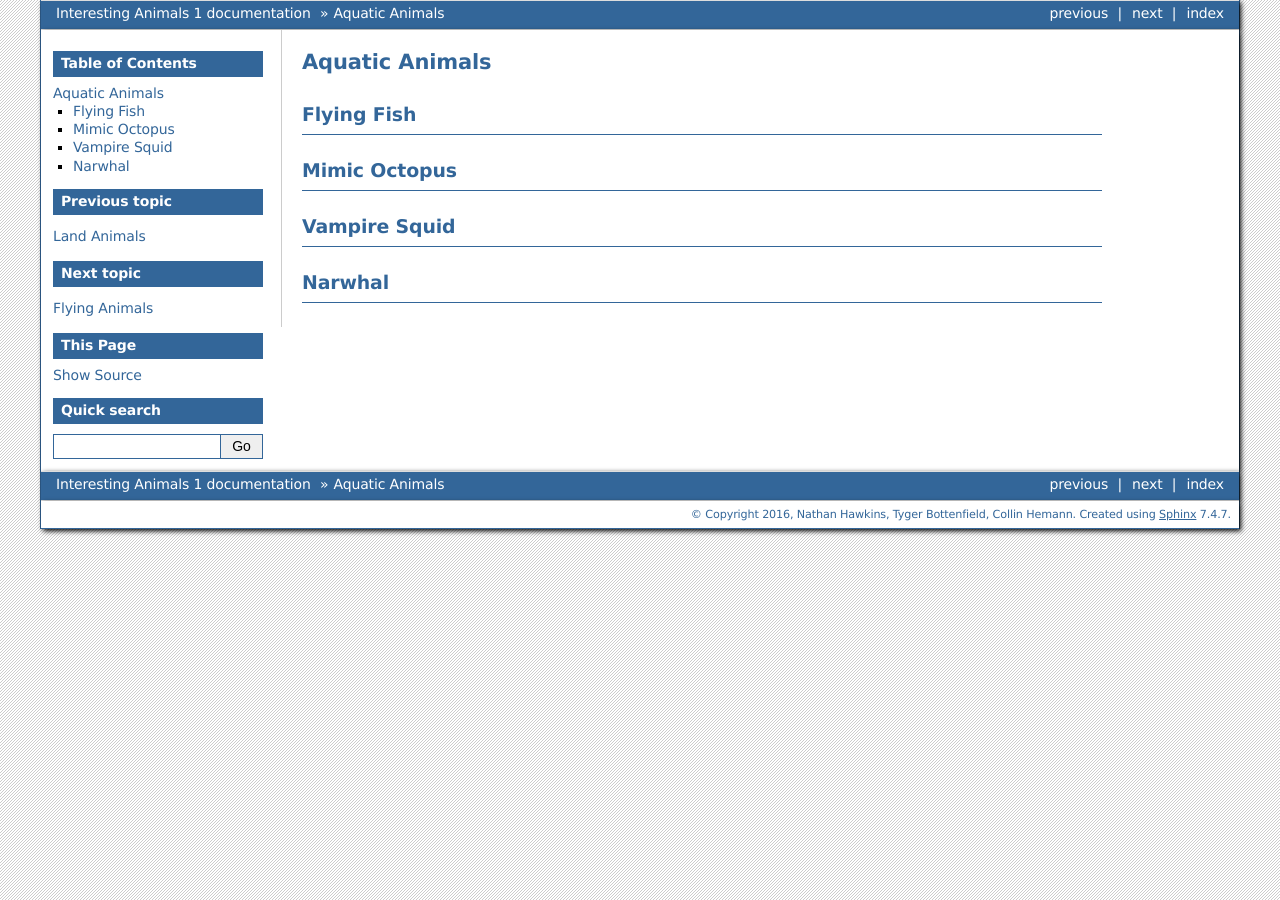
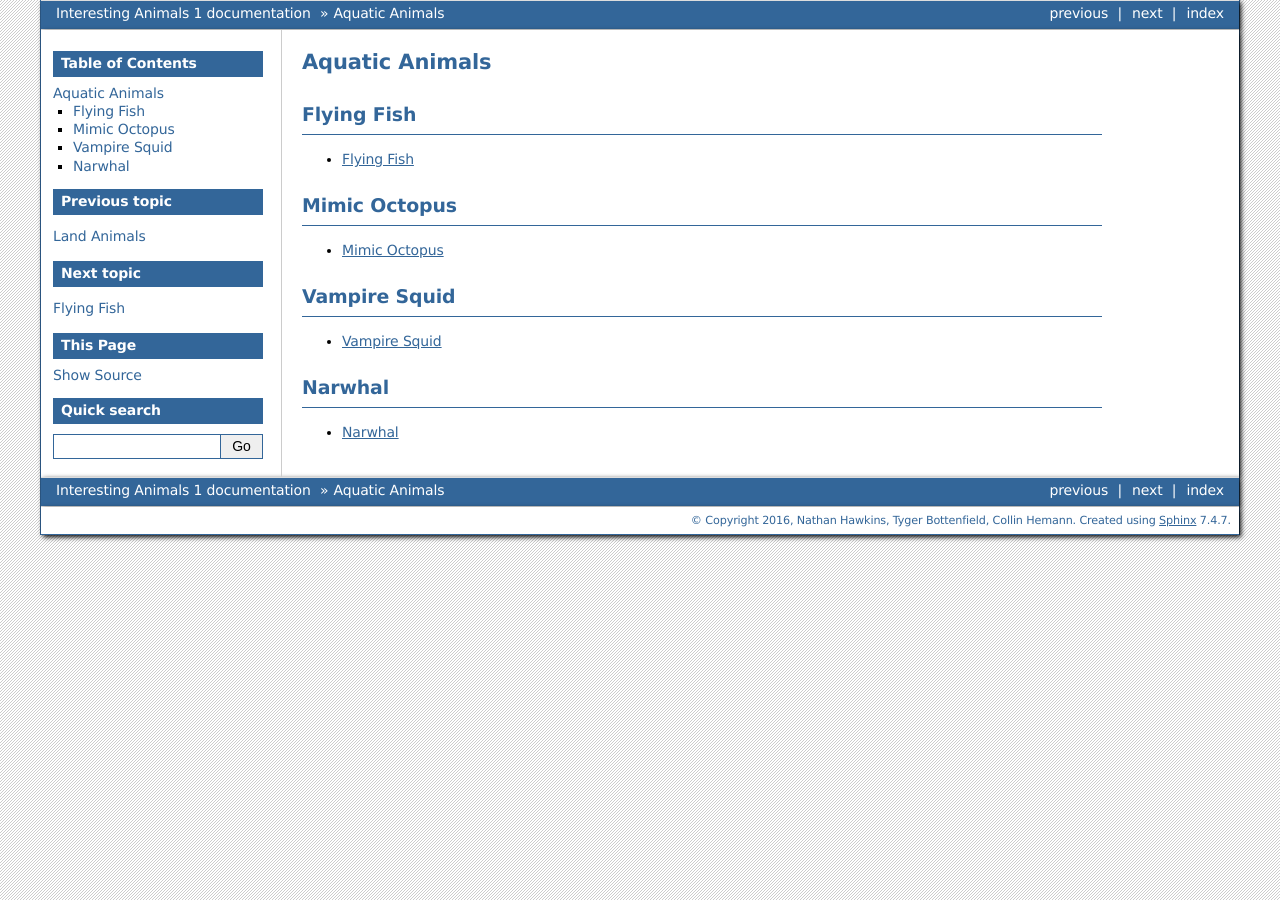
Before and after one commit to tbottenfield/interesting_animals, a Sphinx documentation site: the page built from source/aquatic_animals/aquatic_animals.rst, in a window 1280 px wide. Built offline with Sphinx 7.4.7, drawn with Linux system fonts in a browser that asks for light colours.

Commit message:
Sorted out the links and pages for Aquatic Animals.

```diff
--- a/source/aquatic_animals/aquatic_animals.rst
+++ b/source/aquatic_animals/aquatic_animals.rst
@@ -3,9 +3,32 @@ Aquatic Animals
 
 Flying Fish
 -----------
+
+.. toctree::
+   :maxdepth: 2
+
+   flying_fish/flying_fish.rst
+
 Mimic Octopus
 ------------
+
+.. toctree::
+   :maxdepth: 2
+
+   mimic_octopus/mimic_octopus.rst
+
 Vampire Squid
 --------
+
+.. toctree::
+   :maxdepth: 2
+
+   vampire_squid/vampire_squid.rst
+
 Narwhal
 --------
+
+.. toctree::
+   :maxdepth: 2
+
+   narwhal/narwhal.rst
--- a/source/aquatic_animals/flying_fish/flying_fish.rst
+++ b/source/aquatic_animals/flying_fish/flying_fish.rst
@@ -0,0 +1,2 @@
+Flying Fish
+===========
--- a/source/aquatic_animals/mimic_octopus/mimic_octopus.rst
+++ b/source/aquatic_animals/mimic_octopus/mimic_octopus.rst
@@ -0,0 +1,2 @@
+Mimic Octopus
+=============
--- a/source/aquatic_animals/narwhal/narwhal.rst
+++ b/source/aquatic_animals/narwhal/narwhal.rst
@@ -0,0 +1,2 @@
+Narwhal
+=======
--- a/source/aquatic_animals/vampire_squid/vampire_squid.rst
+++ b/source/aquatic_animals/vampire_squid/vampire_squid.rst
@@ -0,0 +1,2 @@
+Vampire Squid
+=============
```
